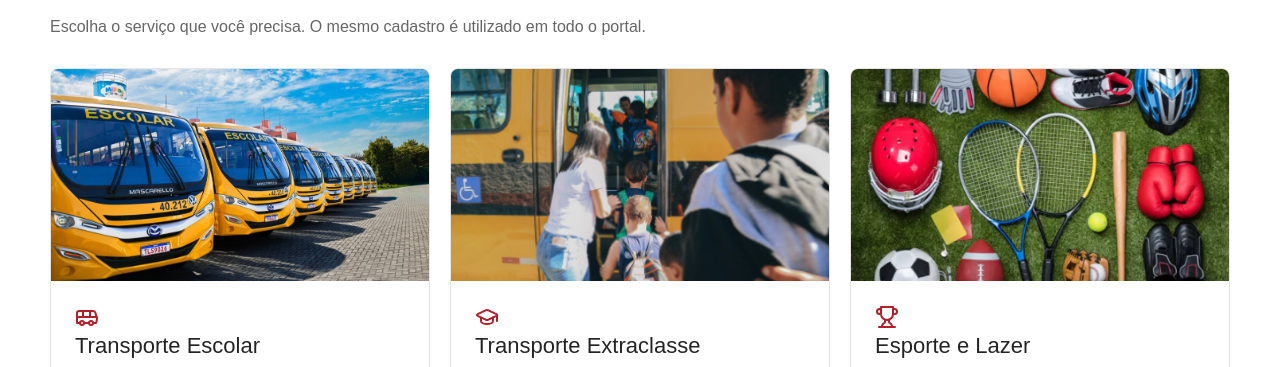
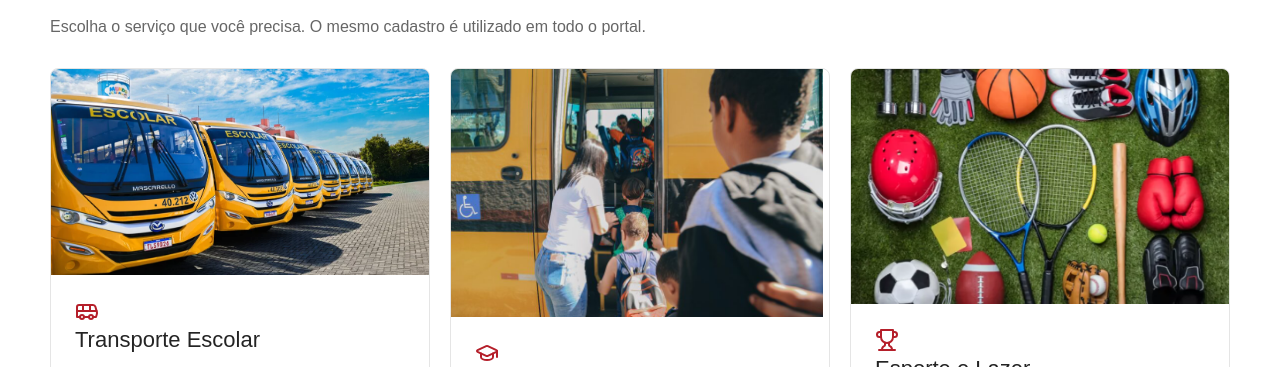
Before and after one commit to luanmagalhaes2464-sys/transporte_esporte_vicosa, a Next.js app: page / in a window 1280 px wide. Shown: the part 724-1091 px from the top of the page. Built offline with nearby package versions, Linux system fonts and the light colour scheme; no server answers; the database is empty.

Commit message:
fix: preserve full service images without cropping

```diff
--- a/src/app/page.tsx
+++ b/src/app/page.tsx
@@ -15,9 +15,9 @@ export default async function Home() {
   return <PublicLayout>
     <section className="hero"><div className="container-pv"><div className="hero-content"><div className="hero-kicker">SERVIÇOS PARA VOCÊ</div><h1>Educação, transporte e esporte em um só lugar.</h1><p>Solicite transporte escolar, acompanhe seus pedidos e inscreva-se nas atividades oferecidas pelo Município de Viçosa.</p><div className="hero-actions"><Link className="btn-primary" href="/servicos">ACESSAR SERVIÇOS</Link><Link className="btn-secondary" href="/cidadao">ACOMPANHAR SOLICITAÇÃO</Link></div></div></div></section>
     <section className="section"><div className="container-pv"><h2 className="section-title">Serviços disponíveis</h2><p className="section-lead">Escolha o serviço que você precisa. O mesmo cadastro é utilizado em todo o portal.</p><div className="service-grid">
-      <article className="service-card"><div className="service-image service-image-school" style={{backgroundImage:"url('/images/escolar.png?v=3')"}}/><div className="service-body"><Bus color="#B51F2A"/><h3>Transporte Escolar</h3><p>Solicite e acompanhe o transporte escolar.</p><Link className="btn-primary" href="/transporte">SOLICITAR TRANSPORTE</Link></div></article>
-      <article className="service-card"><div className="service-image service-image-extra" style={{backgroundImage:"url('/images/TransporteExtraclasse.png?v=3')"}}/><div className="service-body"><GraduationCap color="#B51F2A"/><h3>Transporte Extraclasse</h3><p>Área destinada às escolas para visitas, eventos, atividades pedagógicas e competições.</p><Link className="btn-primary" href="/escola">ÁREA DA ESCOLA</Link></div></article>
-      <article className="service-card"><div className="service-image service-image-sport" style={{backgroundImage:"url('/images/esporte.png?v=3')"}}/><div className="service-body"><Trophy color="#B51F2A"/><h3>Esporte e Lazer</h3><p>Confira atividades esportivas, escolinhas, campeonatos e inscrições abertas.</p><Link className="btn-primary" href="/esporte">VER ATIVIDADES</Link></div></article>
+      <article className="service-card"><div className="service-image-wrap"><img className="service-image-img" src="/images/escolar.png?v=4" alt="Ônibus do transporte escolar" /></div><div className="service-body"><Bus color="#B51F2A"/><h3>Transporte Escolar</h3><p>Solicite e acompanhe o transporte escolar.</p><Link className="btn-primary" href="/transporte">SOLICITAR TRANSPORTE</Link></div></article>
+      <article className="service-card"><div className="service-image-wrap"><img className="service-image-img" src="/images/TransporteExtraclasse.png?v=4" alt="Alunos embarcando no transporte extraclasse" /></div><div className="service-body"><GraduationCap color="#B51F2A"/><h3>Transporte Extraclasse</h3><p>Área destinada às escolas para visitas, eventos, atividades pedagógicas e competições.</p><Link className="btn-primary" href="/escola">ÁREA DA ESCOLA</Link></div></article>
+      <article className="service-card"><div className="service-image-wrap"><img className="service-image-img" src="/images/esporte.png?v=4" alt="Equipamentos de esporte e lazer" /></div><div className="service-body"><Trophy color="#B51F2A"/><h3>Esporte e Lazer</h3><p>Confira atividades esportivas, escolinhas, campeonatos e inscrições abertas.</p><Link className="btn-primary" href="/esporte">VER ATIVIDADES</Link></div></article>
     </div></div></section>
     <section className="section section-soft"><div className="container-pv"><h2 className="section-title">Inscrições abertas</h2><p className="section-lead">Oportunidades publicadas pelas secretarias aparecem aqui automaticamente.</p><div className="opportunity-grid">
       {activities.map(a => <article className="opportunity" key={a.id}><h3>{a.name}</h3><p><strong>{Math.max(0,a.capacity-a._count.registrations)} vagas disponíveis</strong></p><p className="muted">Inscrições até {a.registrationEnd.toLocaleDateString("pt-BR")}</p><Link href={`/esporte/${a.slug}`} style={{display:"inline-flex",alignItems:"center",gap:6,color:"#B51F2A",fontWeight:700}}>VER ATIVIDADE <ArrowRight size={16}/></Link></article>)}
```
